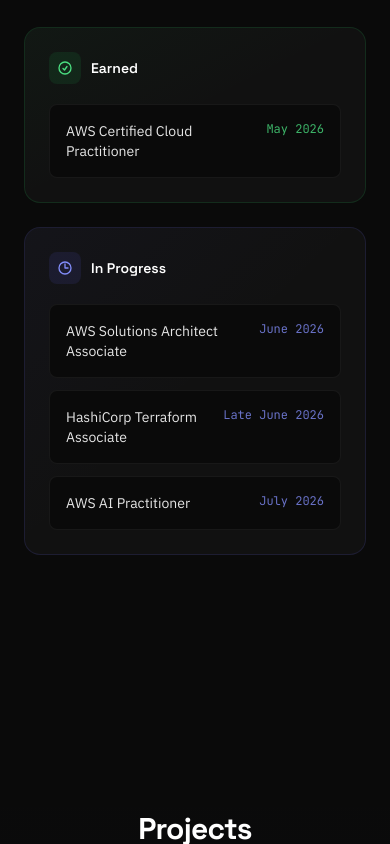
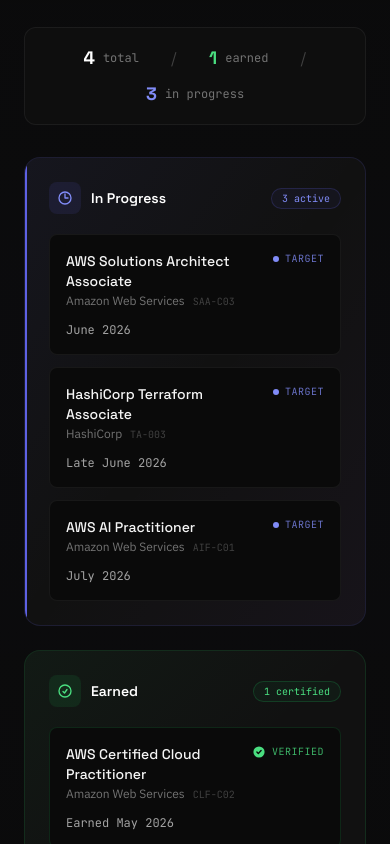
Before and after one commit to medysaly/mehdi-portfolio, a Next.js app: page / in a window 390 px wide. Shown: the part 4480-5324 px from the top of the page. Built offline with nearby package versions, Linux system fonts and the light colour scheme.

Commit message:
Redesign Certifications: stats strip, In Progress on left with pulsing target indicators, Earned on right with verified checkmarks

```diff
--- a/src/components/Certifications.tsx
+++ b/src/components/Certifications.tsx
@@ -3,50 +3,201 @@
 import { motion } from "framer-motion";
 import SectionHeading from "./SectionHeading";
 
-const earned = [
+type Cert = {
+  name: string;
+  issuer: string;
+  date: string;
+  code?: string;
+};
+
+const inProgress: Cert[] = [
   {
-    name: "AWS Certified Cloud Practitioner",
-    date: "May 2026",
+    name: "AWS Solutions Architect Associate",
+    issuer: "Amazon Web Services",
+    date: "June 2026",
+    code: "SAA-C03",
+  },
+  {
+    name: "HashiCorp Terraform Associate",
+    issuer: "HashiCorp",
+    date: "Late June 2026",
+    code: "TA-003",
+  },
+  {
+    name: "AWS AI Practitioner",
+    issuer: "Amazon Web Services",
+    date: "July 2026",
+    code: "AIF-C01",
   },
 ];
 
-const inProgress = [
+const earned: Cert[] = [
   {
-    name: "AWS Solutions Architect Associate",
-    date: "June 2026",
-  },
-  {
-    name: "HashiCorp Terraform Associate",
-    date: "Late June 2026",
-  },
-  {
-    name: "AWS AI Practitioner",
-    date: "July 2026",
+    name: "AWS Certified Cloud Practitioner",
+    issuer: "Amazon Web Services",
+    date: "May 2026",
+    code: "CLF-C02",
   },
 ];
 
 export default function Certifications() {
   return (
     <section id="certifications" className="relative px-6 py-32">
-      <div className="mx-auto max-w-5xl">
+      {/* Background treatment */}
+      <div className="pointer-events-none absolute inset-0 bg-gradient-to-b from-transparent via-accent/[0.015] to-transparent" />
+
+      <div className="relative mx-auto max-w-5xl">
         <SectionHeading
           title="Certifications"
-          subtitle="Validated cloud and ML credentials"
+          subtitle="Cloud and ML credentials"
         />
 
-        <div className="grid gap-6 md:grid-cols-2">
-          {/* Earned */}
+        {/* Stats strip */}
         <motion.div
-            initial={{ opacity: 0, y: 20 }}
+          initial={{ opacity: 0, y: 12 }}
           whileInView={{ opacity: 1, y: 0 }}
           viewport={{ once: true, margin: "-80px" }}
           transition={{ duration: 0.5 }}
-            className="relative overflow-hidden rounded-2xl border border-green-500/15 bg-surface p-6"
+          className="mb-8 flex flex-wrap items-center justify-center gap-x-8 gap-y-2 rounded-xl border border-white/[0.06] bg-surface/60 px-6 py-4"
         >
-            <div className="pointer-events-none absolute inset-0 bg-gradient-to-br from-green-500/[0.04] via-transparent to-transparent" />
+          <div className="flex items-center gap-2">
+            <span className="font-display text-lg font-bold text-white">
+              {earned.length + inProgress.length}
+            </span>
+            <span className="font-mono text-xs text-neutral-500">total</span>
+          </div>
+          <span className="text-neutral-700">/</span>
+          <div className="flex items-center gap-2">
+            <span className="font-display text-lg font-bold text-green-400">
+              {earned.length}
+            </span>
+            <span className="font-mono text-xs text-neutral-500">earned</span>
+          </div>
+          <span className="text-neutral-700">/</span>
+          <div className="flex items-center gap-2">
+            <span className="font-display text-lg font-bold text-accent-glow">
+              {inProgress.length}
+            </span>
+            <span className="font-mono text-xs text-neutral-500">
+              in progress
+            </span>
+          </div>
+        </motion.div>
+
+        <div className="grid gap-6 md:grid-cols-2">
+          {/* In Progress — left */}
+          <motion.div
+            initial={{ opacity: 0, x: -20 }}
+            whileInView={{ opacity: 1, x: 0 }}
+            viewport={{ once: true, margin: "-80px" }}
+            transition={{ duration: 0.5 }}
+            className="relative overflow-hidden rounded-2xl border border-accent/15 bg-surface"
+          >
+            {/* Animated gradient overlay */}
+            <div className="pointer-events-none absolute inset-0 bg-gradient-to-br from-accent/[0.06] via-transparent to-purple-500/[0.04]" />
+
+            {/* Pulsing left border */}
+            <div className="absolute left-0 top-0 h-full w-[2px] overflow-hidden">
+              <motion.div
+                animate={{ opacity: [0.4, 1, 0.4] }}
+                transition={{
+                  repeat: Infinity,
+                  duration: 2,
+                  ease: "easeInOut",
+                }}
+                className="h-full w-full bg-accent"
+              />
+            </div>
+
+            <div className="relative p-6">
+              <div className="mb-5 flex items-center justify-between">
+                <div className="flex items-center gap-2.5">
+                  <span className="flex h-8 w-8 items-center justify-center rounded-lg bg-accent/10 text-accent-glow">
+                    <svg
+                      className="h-4 w-4"
+                      fill="none"
+                      viewBox="0 0 24 24"
+                      stroke="currentColor"
+                      strokeWidth={2}
+                    >
+                      <path
+                        strokeLinecap="round"
+                        strokeLinejoin="round"
+                        d="M12 6v6h4.5m4.5 0a9 9 0 11-18 0 9 9 0 0118 0z"
+                      />
+                    </svg>
+                  </span>
+                  <h3 className="font-display text-sm font-semibold text-white">
+                    In Progress
+                  </h3>
+                </div>
+                <span className="rounded-full border border-accent/20 bg-accent/5 px-2.5 py-0.5 font-mono text-[10px] text-accent-glow">
+                  {inProgress.length} active
+                </span>
+              </div>
+
+              <div className="space-y-3">
+                {inProgress.map((cert, i) => (
+                  <motion.div
+                    key={cert.name}
+                    initial={{ opacity: 0, x: -10 }}
+                    whileInView={{ opacity: 1, x: 0 }}
+                    viewport={{ once: true }}
+                    transition={{ duration: 0.4, delay: 0.1 + i * 0.08 }}
+                    className="group relative overflow-hidden rounded-lg border border-white/[0.06] bg-bg p-4 transition-all hover:border-accent/25"
+                  >
+                    {/* Hover glow */}
+                    <div className="pointer-events-none absolute inset-0 bg-gradient-to-r from-accent/[0.04] to-transparent opacity-0 transition-opacity group-hover:opacity-100" />
 
                     <div className="relative">
-              <div className="mb-5 flex items-center gap-2.5">
+                      <div className="flex items-start justify-between gap-3">
+                        <div className="min-w-0 flex-1">
+                          <p className="font-display text-sm font-medium text-neutral-100">
+                            {cert.name}
+                          </p>
+                          <p className="mt-0.5 font-body text-xs text-neutral-500">
+                            {cert.issuer}
+                            {cert.code && (
+                              <span className="ml-2 font-mono text-[10px] text-neutral-700">
+                                {cert.code}
+                              </span>
+                            )}
+                          </p>
+                        </div>
+                        <div className="flex flex-shrink-0 items-center gap-1.5">
+                          <span className="relative flex h-1.5 w-1.5">
+                            <span className="absolute inline-flex h-full w-full animate-ping rounded-full bg-accent-glow opacity-75" />
+                            <span className="relative inline-flex h-1.5 w-1.5 rounded-full bg-accent-glow" />
+                          </span>
+                          <span className="font-mono text-[10px] uppercase tracking-wider text-accent-glow/80">
+                            Target
+                          </span>
+                        </div>
+                      </div>
+                      <p className="mt-3 font-mono text-xs text-neutral-400">
+                        {cert.date}
+                      </p>
+                    </div>
+                  </motion.div>
+                ))}
+              </div>
+            </div>
+          </motion.div>
+
+          {/* Earned — right */}
+          <motion.div
+            initial={{ opacity: 0, x: 20 }}
+            whileInView={{ opacity: 1, x: 0 }}
+            viewport={{ once: true, margin: "-80px" }}
+            transition={{ duration: 0.5, delay: 0.1 }}
+            className="relative overflow-hidden rounded-2xl border border-green-500/15 bg-surface"
+          >
+            {/* Subtle gradient */}
+            <div className="pointer-events-none absolute inset-0 bg-gradient-to-br from-green-500/[0.05] via-transparent to-transparent" />
+
+            <div className="relative p-6">
+              <div className="mb-5 flex items-center justify-between">
+                <div className="flex items-center gap-2.5">
                   <span className="flex h-8 w-8 items-center justify-center rounded-lg bg-green-500/10 text-green-400">
                     <svg
                       className="h-4 w-4"
@@ -66,71 +217,70 @@
                     Earned
                   </h3>
                 </div>
-
-              <div className="space-y-3">
-                {earned.map((cert) => (
-                  <div
-                    key={cert.name}
-                    className="flex items-start justify-between gap-4 rounded-lg border border-white/[0.06] bg-bg p-4"
-                  >
-                    <p className="font-body text-sm text-neutral-200">
-                      {cert.name}
-                    </p>
-                    <span className="flex-shrink-0 font-mono text-xs text-green-400/80">
-                      {cert.date}
+                <span className="rounded-full border border-green-500/20 bg-green-500/5 px-2.5 py-0.5 font-mono text-[10px] text-green-400">
+                  {earned.length} certified
                 </span>
-                  </div>
-                ))}
-              </div>
-            </div>
-          </motion.div>
-
-          {/* In Progress */}
-          <motion.div
-            initial={{ opacity: 0, y: 20 }}
-            whileInView={{ opacity: 1, y: 0 }}
-            viewport={{ once: true, margin: "-80px" }}
-            transition={{ duration: 0.5, delay: 0.1 }}
-            className="relative overflow-hidden rounded-2xl border border-accent/15 bg-surface p-6"
-          >
-            <div className="pointer-events-none absolute inset-0 bg-gradient-to-br from-accent/[0.04] via-transparent to-transparent" />
-
-            <div className="relative">
-              <div className="mb-5 flex items-center gap-2.5">
-                <span className="flex h-8 w-8 items-center justify-center rounded-lg bg-accent/10 text-accent-glow">
-                  <svg
-                    className="h-4 w-4"
-                    fill="none"
-                    viewBox="0 0 24 24"
-                    stroke="currentColor"
-                    strokeWidth={2}
-                  >
-                    <path
-                      strokeLinecap="round"
-                      strokeLinejoin="round"
-                      d="M12 6v6h4.5m4.5 0a9 9 0 11-18 0 9 9 0 0118 0z"
-                    />
-                  </svg>
-                </span>
-                <h3 className="font-display text-sm font-semibold text-white">
-                  In Progress
-                </h3>
               </div>
 
               <div className="space-y-3">
-                {inProgress.map((cert) => (
-                  <div
+                {earned.map((cert, i) => (
+                  <motion.div
                     key={cert.name}
-                    className="flex items-start justify-between gap-4 rounded-lg border border-white/[0.06] bg-bg p-4"
+                    initial={{ opacity: 0, x: 10 }}
+                    whileInView={{ opacity: 1, x: 0 }}
+                    viewport={{ once: true }}
+                    transition={{ duration: 0.4, delay: 0.2 + i * 0.08 }}
+                    className="group relative overflow-hidden rounded-lg border border-green-500/15 bg-bg p-4 transition-all hover:border-green-500/30"
                   >
-                    <p className="font-body text-sm text-neutral-200">
+                    <div className="pointer-events-none absolute inset-0 bg-gradient-to-r from-green-500/[0.04] to-transparent opacity-0 transition-opacity group-hover:opacity-100" />
+
+                    <div className="relative">
+                      <div className="flex items-start justify-between gap-3">
+                        <div className="min-w-0 flex-1">
+                          <p className="font-display text-sm font-medium text-neutral-100">
                             {cert.name}
                           </p>
-                    <span className="flex-shrink-0 font-mono text-xs text-accent-glow/80">
-                      {cert.date}
+                          <p className="mt-0.5 font-body text-xs text-neutral-500">
+                            {cert.issuer}
+                            {cert.code && (
+                              <span className="ml-2 font-mono text-[10px] text-neutral-700">
+                                {cert.code}
+                              </span>
+                            )}
+                          </p>
+                        </div>
+                        <div className="flex flex-shrink-0 items-center gap-1.5">
+                          <svg
+                            className="h-3.5 w-3.5 text-green-400"
+                            fill="currentColor"
+                            viewBox="0 0 20 20"
+                          >
+                            <path
+                              fillRule="evenodd"
+                              d="M10 18a8 8 0 100-16 8 8 0 000 16zm3.707-9.293a1 1 0 00-1.414-1.414L9 10.586 7.707 9.293a1 1 0 00-1.414 1.414l2 2a1 1 0 001.414 0l4-4z"
+                              clipRule="evenodd"
+                            />
+                          </svg>
+                          <span className="font-mono text-[10px] uppercase tracking-wider text-green-400/80">
+                            Verified
                           </span>
                         </div>
+                      </div>
+                      <p className="mt-3 font-mono text-xs text-neutral-400">
+                        Earned {cert.date}
+                      </p>
+                    </div>
+                  </motion.div>
                 ))}
+
+                {/* Placeholder hint when there's room */}
+                {earned.length < 4 && (
+                  <div className="flex items-center justify-center rounded-lg border border-dashed border-white/[0.06] bg-bg/40 px-4 py-6 text-center">
+                    <p className="font-mono text-[11px] text-neutral-600">
+                      More credentials being added throughout 2026
+                    </p>
+                  </div>
+                )}
               </div>
             </div>
           </motion.div>
```
Lines whose indentation alone changed are shown as unchanged.
